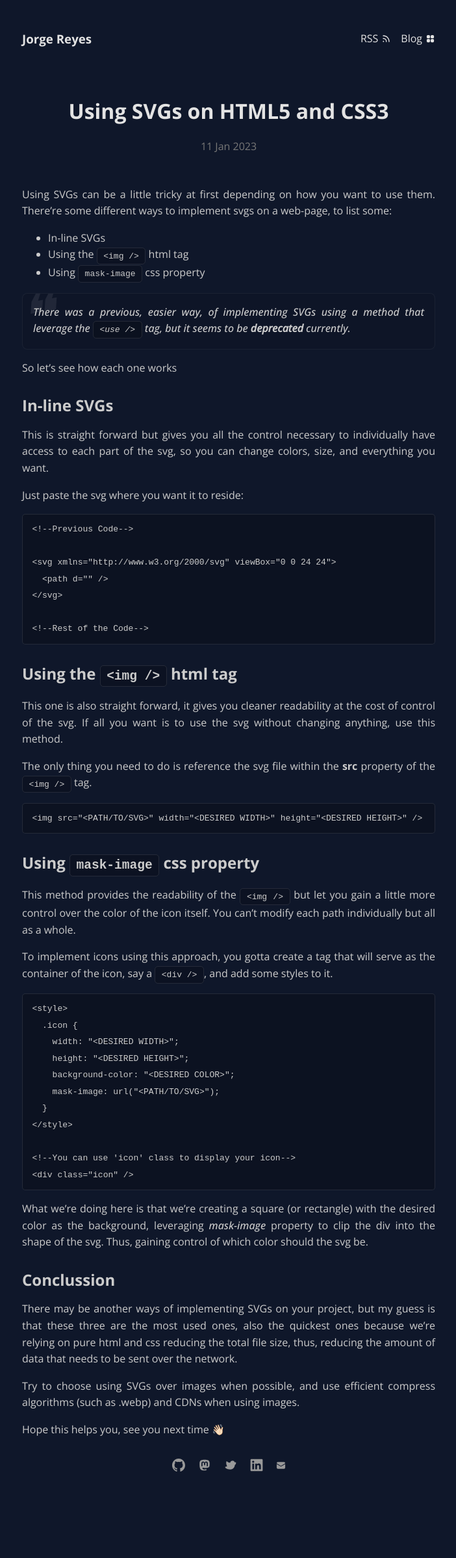
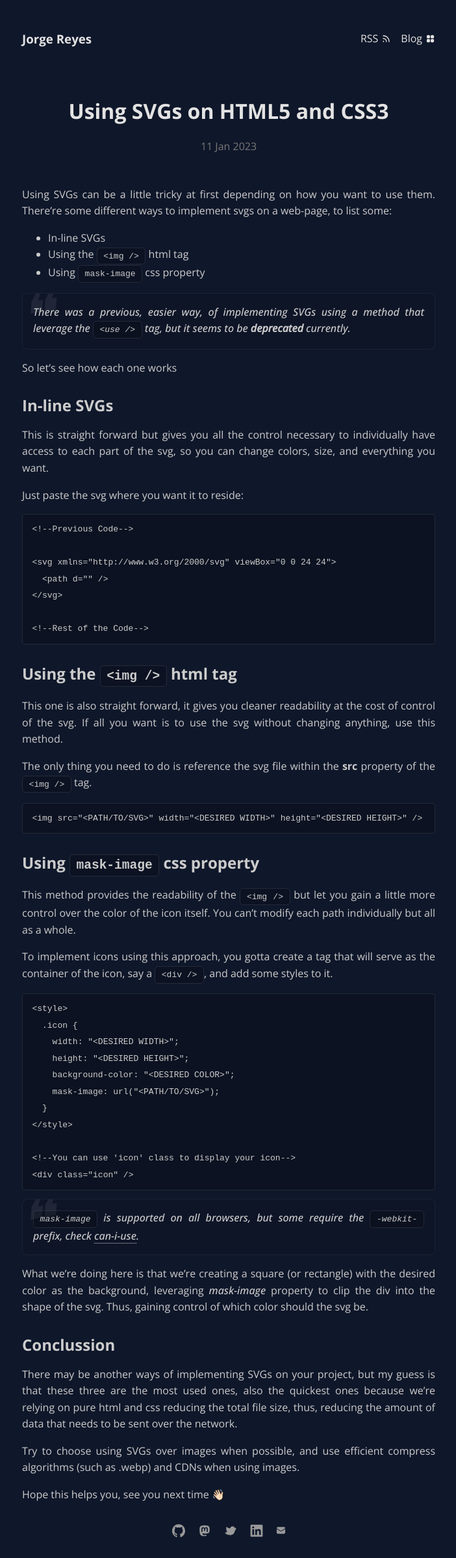
Before and after one commit to imreyesjorge/index, a Jekyll site: the page built from docs/_posts/2023-01-11-using-svgs.md, in a window 1280 px wide. Shown: the whole page at 65% size, without its empty margins (288-990 px from the left). Built offline with Jekyll 4.4.1, drawn with Linux system fonts in a browser that asks for light colours; before the commit the page ends 2297 px from its top, so only the background shows below that.

Commit message:
errata fix

````diff
--- a/docs/_posts/2023-01-11-using-svgs.md
+++ b/docs/_posts/2023-01-11-using-svgs.md
@@ -59,6 +59,8 @@ To implement icons using this approach, you gotta create a tag that will serve a
 <div class="icon" />
 ```
 
+> `mask-image` is supported on all browsers, but some require the `-webkit-` prefix, check [can-i-use](https://caniuse.com/?search=mask-image).
+
 What we're doing here is that we're creating a square (or rectangle) with the desired color as the background, leveraging _mask-image_ property to clip the div into the shape of the svg. Thus, gaining control of which color should the svg be.
 
 ## Conclussion
--- a/docs/assets/css/main.scss
+++ b/docs/assets/css/main.scss
@@ -101,6 +101,7 @@ blockquote {
     top: 18px;
     left: -6px;
     transform: rotate(-10deg);
+    z-index: -1;
   }
 
   * {
````
